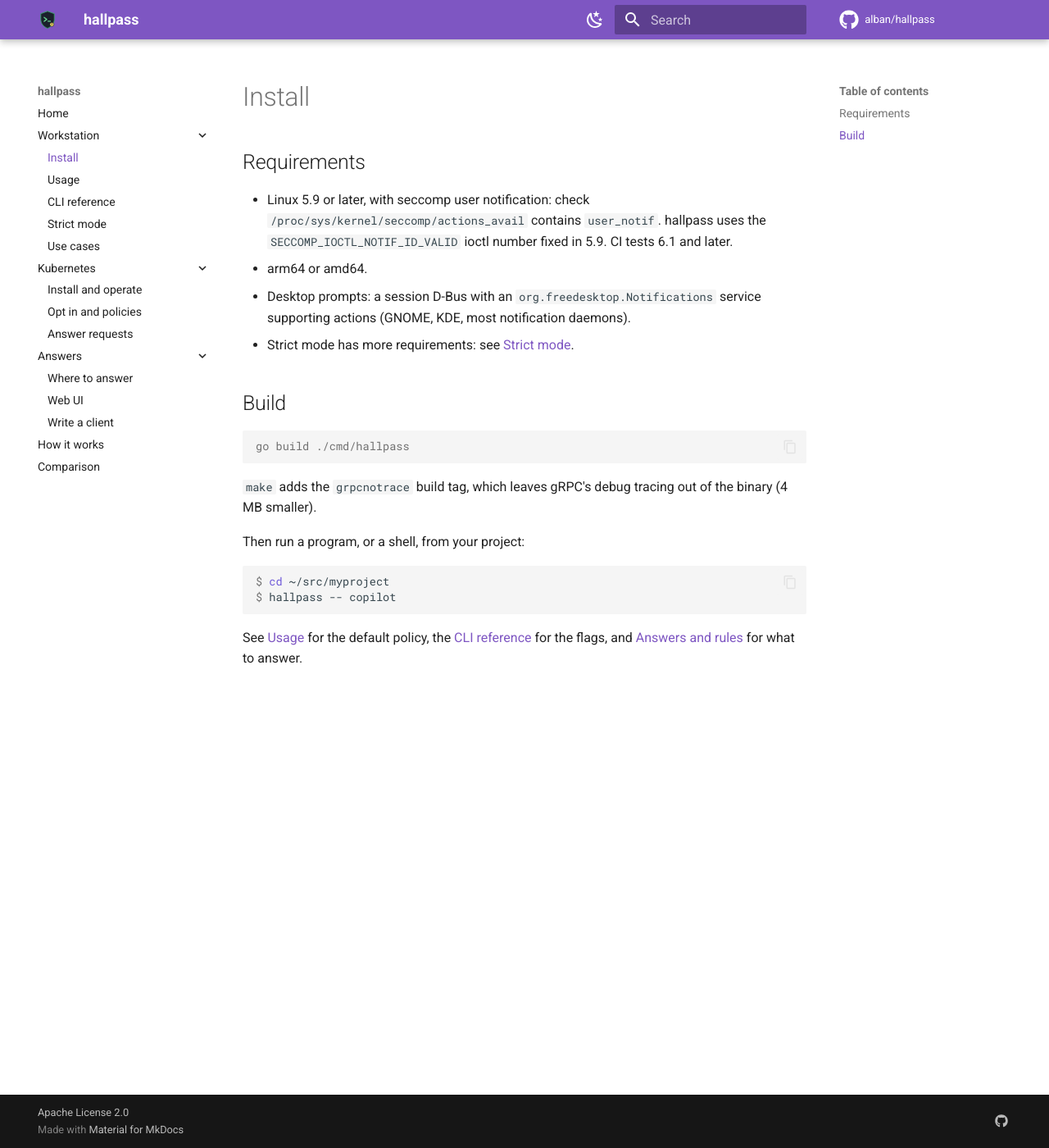
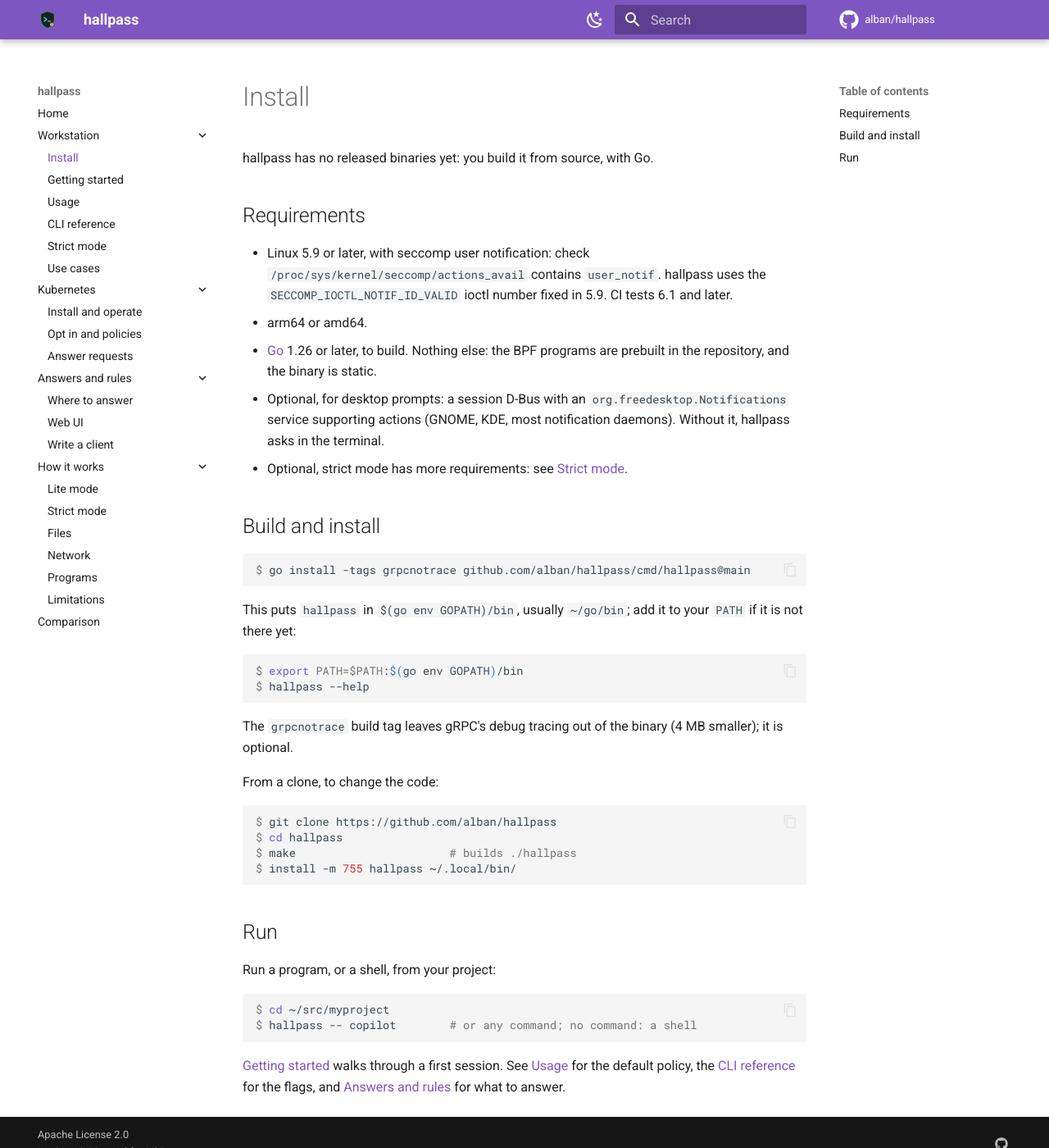
Before and after one commit to alban/hallpass, an MkDocs documentation site: the page built from docs/workstation/install.md, in a window 1280 px wide and 1400 px high. Shown: the whole window at 82% size. Built offline with MkDocs 1.6.1 and Material for MkDocs 9.7.7, drawn with Linux system fonts in a browser that asks for light colours; comment, search, counter and statistics services are not loaded.

Commit message:
docs: proof-of-concept warning, install from scratch, getting started
From the website review: the homepage says early what hallpass does not
protect against, and puts the requirements and Get started right after
the first demo. Install works from a clean machine with go install, and
a first session walks through allow, deny and the rules in a throwaway
directory. The nav gets the How it works pages and "Answers and rules".

Co-authored-by: Copilot <223556219+Copilot@users.noreply.github.com>
Signed-off-by: Alban Crequy <albancrequy@microsoft.com>

````diff
--- a/docs/workstation/install.md
+++ b/docs/workstation/install.md
@@ -1,25 +1,46 @@
 # Install
+
+hallpass has no released binaries yet: you build it from source, with Go.
 
 ## Requirements
 
 - Linux 5.9 or later, with seccomp user notification: check `/proc/sys/kernel/seccomp/actions_avail` contains `user_notif`. hallpass uses the `SECCOMP_IOCTL_NOTIF_ID_VALID` ioctl number fixed in 5.9. CI tests 6.1 and later.
 - arm64 or amd64.
-- Desktop prompts: a session D-Bus with an `org.freedesktop.Notifications` service supporting actions (GNOME, KDE, most notification daemons).
-- Strict mode has more requirements: see [Strict mode](strict.md#requirements).
+- [Go](https://go.dev/doc/install) 1.26 or later, to build. Nothing else: the BPF programs are prebuilt in the repository, and the binary is static.
+- Optional, for desktop prompts: a session D-Bus with an `org.freedesktop.Notifications` service supporting actions (GNOME, KDE, most notification daemons). Without it, hallpass asks in the terminal.
+- Optional, strict mode has more requirements: see [Strict mode](strict.md#requirements).
 
-## Build
+## Build and install
 
 ```console
-go build ./cmd/hallpass
+$ go install -tags grpcnotrace github.com/alban/hallpass/cmd/hallpass@main
 ```
 
-`make` adds the `grpcnotrace` build tag, which leaves gRPC's debug tracing out of the binary (4 MB smaller).
+This puts `hallpass` in `$(go env GOPATH)/bin`, usually `~/go/bin`; add it to your `PATH` if it is not there yet:
 
-Then run a program, or a shell, from your project:
+```console
+$ export PATH=$PATH:$(go env GOPATH)/bin
+$ hallpass --help
+```
+
+The `grpcnotrace` build tag leaves gRPC's debug tracing out of the binary (4 MB smaller); it is optional.
+
+From a clone, to change the code:
+
+```console
+$ git clone https://github.com/alban/hallpass
+$ cd hallpass
+$ make                       # builds ./hallpass
+$ install -m 755 hallpass ~/.local/bin/
+```
+
+## Run
+
+Run a program, or a shell, from your project:
 
 ```console
 $ cd ~/src/myproject
-$ hallpass -- copilot
+$ hallpass -- copilot        # or any command; no command: a shell
 ```
 
-See [Usage](usage.md) for the default policy, the [CLI reference](reference.md) for the flags, and [Answers and rules](../answers/index.md) for what to answer.
+[Getting started](getting-started.md) walks through a first session. See [Usage](usage.md) for the default policy, the [CLI reference](reference.md) for the flags, and [Answers and rules](../answers/index.md) for what to answer.
--- a/mkdocs.yml
+++ b/mkdocs.yml
@@ -40,6 +40,7 @@ nav:
   - Workstation:
       - workstation/index.md
       - Install: workstation/install.md
+      - Getting started: workstation/getting-started.md
       - Usage: workstation/usage.md
       - CLI reference: workstation/reference.md
       - Strict mode: workstation/strict.md
@@ -49,12 +50,19 @@ nav:
       - Install and operate: kubernetes/install.md
       - Opt in and policies: kubernetes/policies.md
       - Answer requests: kubernetes/answer.md
-  - Answers:
+  - Answers and rules:
       - answers/index.md
       - Where to answer: answers/clients.md
       - Web UI: answers/web.md
       - Write a client: answers/api.md
-  - How it works: design.md
+  - How it works:
+      - how-it-works/index.md
+      - Lite mode: how-it-works/lite.md
+      - Strict mode: how-it-works/strict.md
+      - Files: how-it-works/files.md
+      - Network: how-it-works/network.md
+      - Programs: how-it-works/exec.md
+      - Limitations: how-it-works/limitations.md
   - Comparison: comparison.md
 
 markdown_extensions:
````
Also changed, not shown: docs/index.md (+21 -10 lines), docs/workstation/getting-started.md (added, +70 -0 lines), docs/workstation/index.md (+1 -0 lines).
